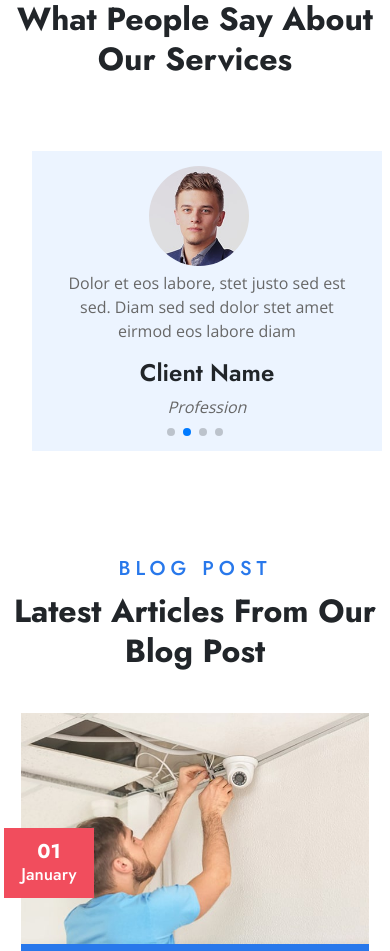
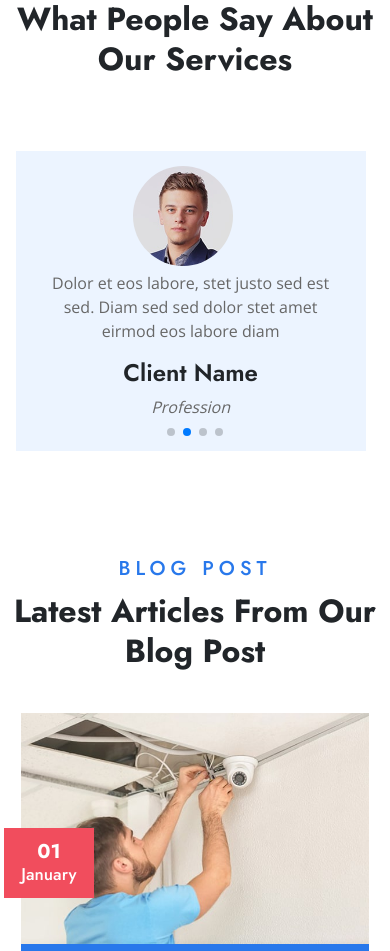
Before and after one commit to kanagu5588/safecam1, a plain HTML site: page index.html in a window 390 px wide. Shown: the part 8780-9731 px from the top of the page. Drawn offline with nearby package versions, Linux system fonts and the light colour scheme; a web font is replaced by a local one.

Commit message:
Add files via upload

```diff
--- a/media.css
+++ b/media.css
@@ -350,9 +350,12 @@
       .test .tst h1{
         font-size: 32px;
       }
+      .test .t-car .swiper .swiper-wrapper .swiper-slide{
 
+        margin-left: 2%;
+      }
       .test .t-car .swiper .swiper-wrapper .swiper-slide .sw-car{
-        margin-left: 8.2%;
+        /* margin-left: 8.2%; */
       }
       .test .t-car .swiper .swiper-wrapper .swiper-slide .sw-car img{
         top: 15px;
```
